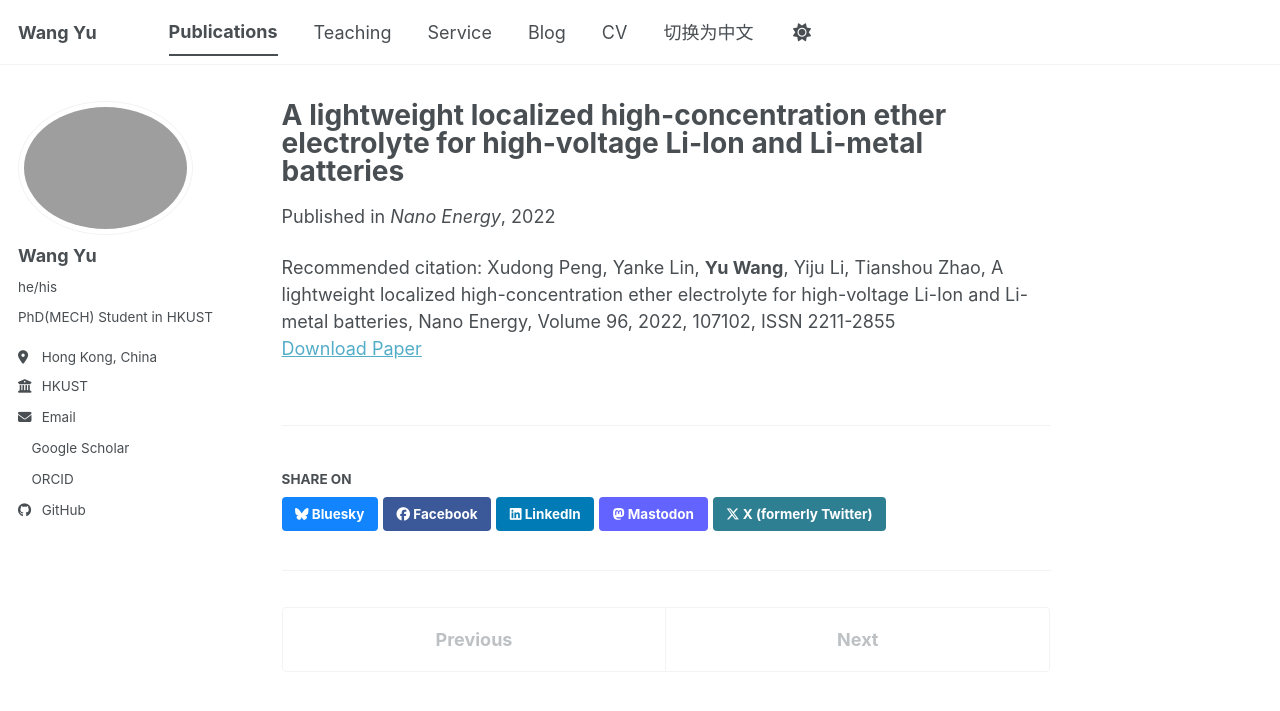
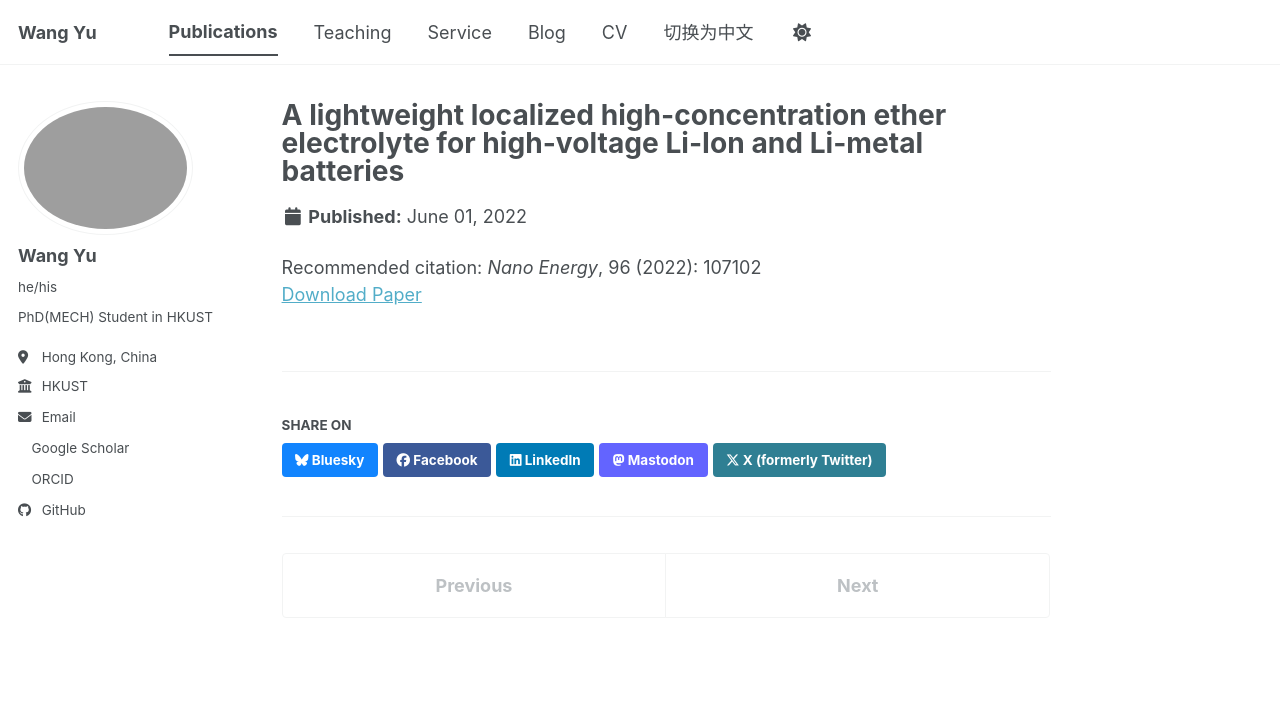
Before and after one commit to wangyu-hk/wangyu-hk.github.io, a Jekyll site: the page built from _publications/2022-06-01-ether-electrolyte.md, in a window 1280 px wide. Shown: the top 711 px of the page. Built offline with Jekyll 4.4.1, drawn with Linux system fonts in a browser that asks for light colours; a script bundle is joined from its source files by our own code; a style sheet for code colours, icons or effects is not loaded.

Commit message:
Update 2022-06-01-ether-electrolyte.md

```diff
--- a/_publications/2022-06-01-ether-electrolyte.md
+++ b/_publications/2022-06-01-ether-electrolyte.md
@@ -3,8 +3,8 @@ title: "A lightweight localized high-concentration ether electrolyte for high-vo
 collection: publications
 category: manuscripts
 date: 2022-06-01
-venue: "Nano Energy"
-citation: 'Xudong Peng, Yanke Lin, <strong>Yu Wang</strong>, Yiju Li, Tianshou Zhao, A lightweight localized high-concentration ether electrolyte for high-voltage Li-Ion and Li-metal batteries, Nano Energy, Volume 96, 2022, 107102, ISSN 2211-2855'
+author: "Xudong Peng, Yanke Lin, <strong>Yu Wang</strong>, Yiju Li, Tianshou Zhao"
+citation: '<i>Nano Energy</i>, 96 (2022): 107102'
 paperurl: "https://doi.org/10.1016/j.nanoen.2022.107102"
 
 ---
```
